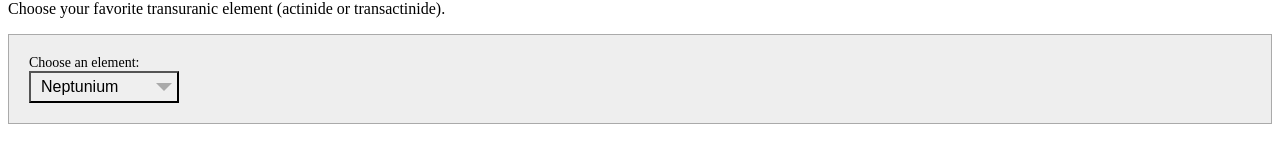
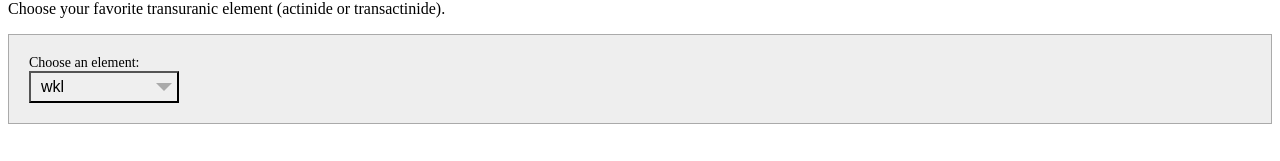
Before and after one commit to wangkl1991/ng-sec508-widget, an Angular app: page / in a window 1280 px wide. Shown: the part 120-281 px from the top of the page. Built offline with nearby package versions, Linux system fonts and the light colour scheme.

Commit message:
update default

```diff
--- a/src/app/sec508-dropdown/sec508-dropdown/sec508-dropdown.component.html
+++ b/src/app/sec508-dropdown/sec508-dropdown/sec508-dropdown.component.html
@@ -8,7 +8,7 @@
     </span>
     <div id="exp_wrapper">
       <button aria-haspopup="listbox" aria-labelledby="exp_elem exp_button" id="exp_button" (click)="buttonClick($event)">
-        Neptunium
+        {{dropdownSource[0]}}
       </button>
       <ul id="exp_elem_list" tabindex="-1" role="listbox" aria-labelledby="exp_elem" [ngStyle]="{'visibility' : isPressed? 'visible': 'hidden'}">
 
```
